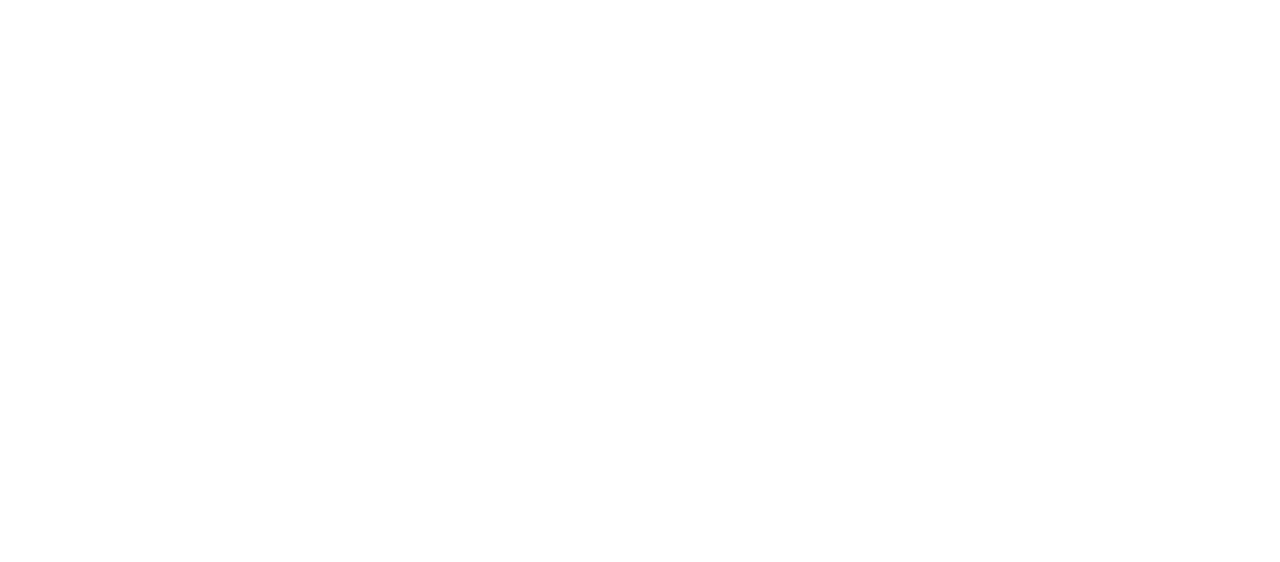
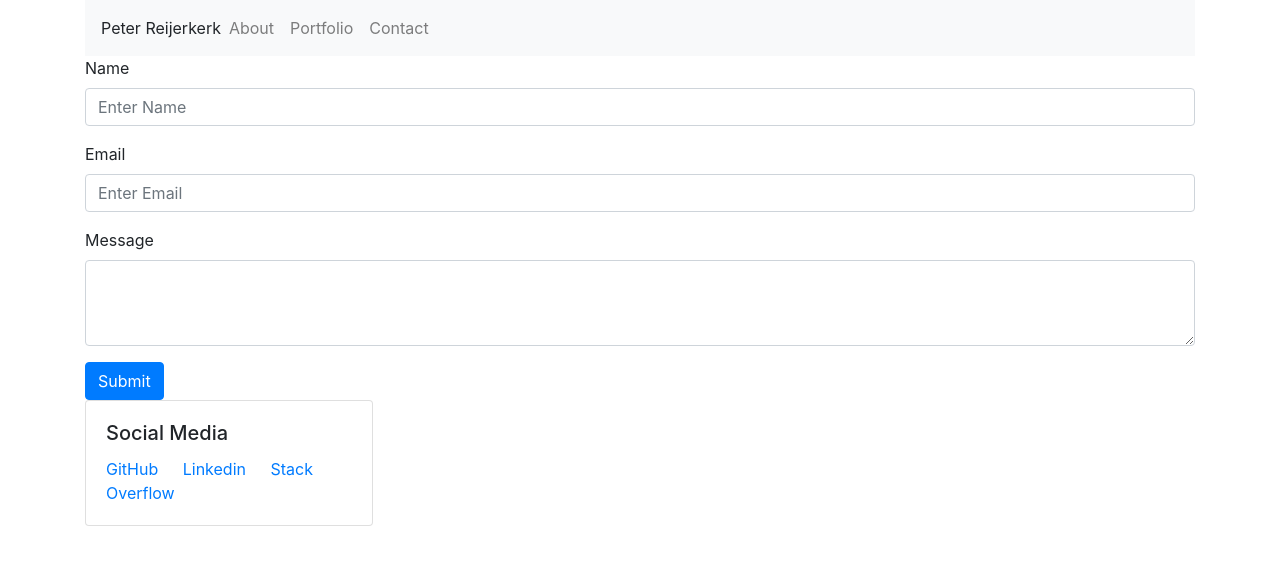
Before and after one commit to PReijerkerk/Bootstrap-Portfolio, a plain HTML site: page contact.html in a window 1280 px wide. Drawn offline with nearby package versions, Linux system fonts and the light colour scheme.

Commit message:
Created containers for the nav-bar/ social media links and form. Gave form the relevant data sections

```diff
--- a/contact.html
+++ b/contact.html
@@ -3,12 +3,69 @@
 
 <head>
     <meta charset="utf-8" />
-    <title>Page Title</title>
+    <title>Contact Me</title>
     <meta name="viewport" content="width=device-width, initial-scale=1">
     <link rel="stylesheet" href="https://stackpath.bootstrapcdn.com/bootstrap/4.1.3/css/bootstrap.min.css" integrity="sha384-MCw98/SFnGE8fJT3GXwEOngsV7Zt27NXFoaoApmYm81iuXoPkFOJwJ8ERdknLPMO" crossorigin="anonymous">
 </head>
 
 <body>
+   <!--navbar-container-->
+   <div class="container">
+        <div class="row">
+            <div class="col-md-12">
+                <nav class="navbar navbar-expand-lg navbar-light bg-light">
+                    <header>Peter Reijerkerk</header>
+                    <div class="collapse navbar-collapse" id="navbarNavAltMarkup">
+                        <div class="navbar-nav">
+                        <a class="nav-item nav-link" href="index.html">About</a>
+                        <a class="nav-item nav-link" href="portfolio.html">Portfolio</a>
+                        <a class="nav-item nav-link" href="contact.html">Contact</a>
+                        </div>
+                    </div>
+                </nav>
+            </div>
+        </div>
+    </div>
+
+    <!--Form-Container-->
+    <div class="container">
+        <div class="row">
+            <div class="col-md-12">
+                <form>
+                    <div class="form-group">
+                        <label for="exampleInputName">Name</label>
+                        <input type="text" class="form-control" id="exampleInputname" placeholder="Enter Name">
+                        </div>
+                    <div class="form-group">
+                        <label for="exampleInputEmail">Email</label>
+                        <input type="email" class="form-control" id="exampleInputEmail" placeholder="Enter Email">
+                        </div>
+                     <div class="form-group">
+                        <label for="exampleFormControlTextarea1">Message</label>
+                        <textarea class="form-control" id="exampleFormControlTextarea1" rows="3"></textarea>
+                    </div>
+                    <button type="submit" class="btn btn-primary">Submit</button>
+                 </form>
+            </div>
+        </div>
+    </div>
+
+    <!--Social-Links-Container-->
+    <div class="container">
+            <div class="row">
+                <div class="col-md-4">
+                    <div class="card" style="width: 18rem;">
+                        <div class="card-body">
+                            <h5 class="card-title">Social Media</h5>
+                            <a href="https://github.com/PReijerkerk" class="card-link">GitHub</a>
+                            <a href="https://www.linkedin.com/in/peter-reijerkerk-13a51a102/" class="card-link">Linkedin</a>
+                            <a href="https://stackoverflow.com/users/9817168/p-reijerkerk" class="card-link">Stack Overflow</a>
+                        </div>
+                      </div>
+                </div>
+            </div>
+     </div>
+
 
 </body>
 
```
